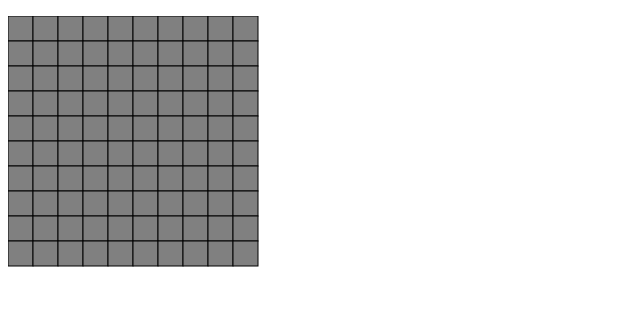
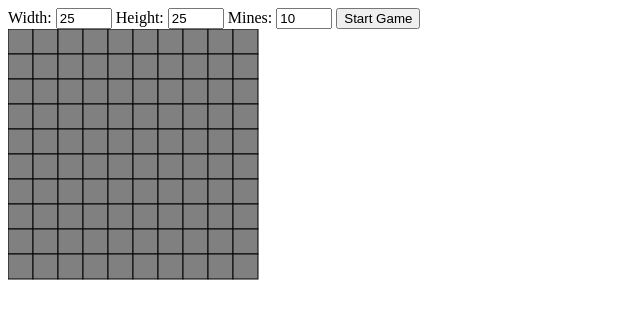
Before and after one commit to raustinmie/Minesweeper, a website: page index.html in a window 1280 px wide. Shown: the whole page, without its empty margins (0-640 px from the left). Drawn offline with Linux system fonts and the light colour scheme.

Commit message:
updated html and server

```diff
--- a/index.html
+++ b/index.html
@@ -1,15 +1,16 @@
 <!DOCTYPE html>
 <html>
   <head>
-    <title>Minesweeper!! yay!</title>
+    <title>Raustin Minesweeper</title>
     <script src="MinesweeperBoxes.js"></script>
   </head>
   <body onload="onLoad()">
-    <p></p>
-    <p></p>
-    <p></p>
-    <p></p>
-    <p></p>
-    <canvas id="board" width="800" height="600"></canvas>
+  <div>
+    <label>Width: <input id="widthInput" type="number" value="25" min="5" max="50"></input></label>
+    <label>Height: <input id="heightInput" type="number" value="25" min="5" max="50"></input></label>
+    <label>Mines: <input id="minesInput" type="number" value="10" min="5" max="50"></input></label>
+    <button id="startButton">Start Game</button>
+  </div>
+   <canvas id="board" width="800" height="600"></canvas>
   </body>
 </html>
--- a/package.json
+++ b/package.json
@@ -18,9 +18,6 @@
   },
   "homepage": "https://github.com/raustinmie/Minesweeper#readme",
   "dependencies": {
-    "cors": "^2.8.5",
-    "express": "^4.17.1",
-    "express-ws": "^4.0.0",
-    "helmet": "^3.18.0"
+        "express": "^4.17.1",
   }
 }
```
